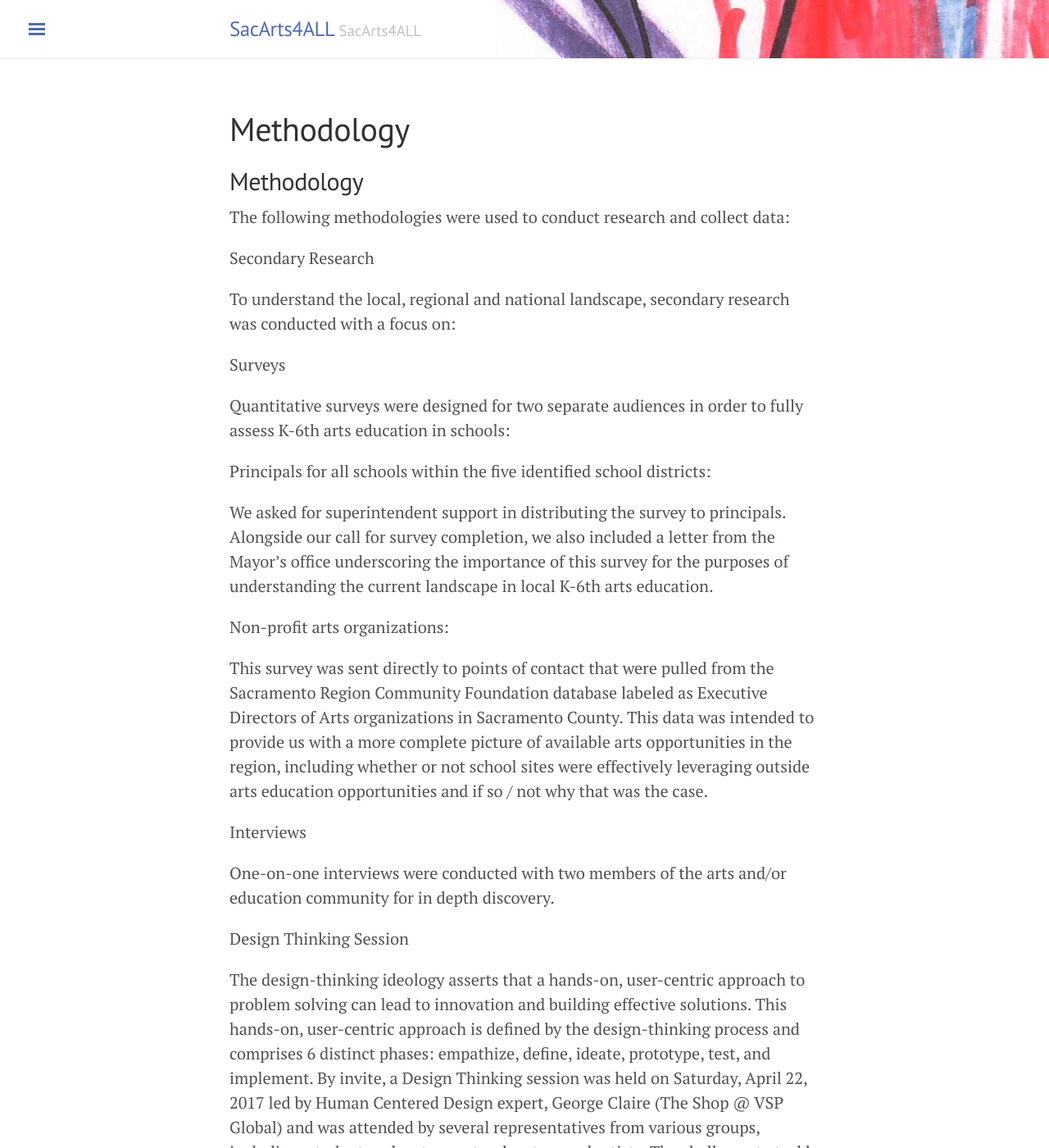
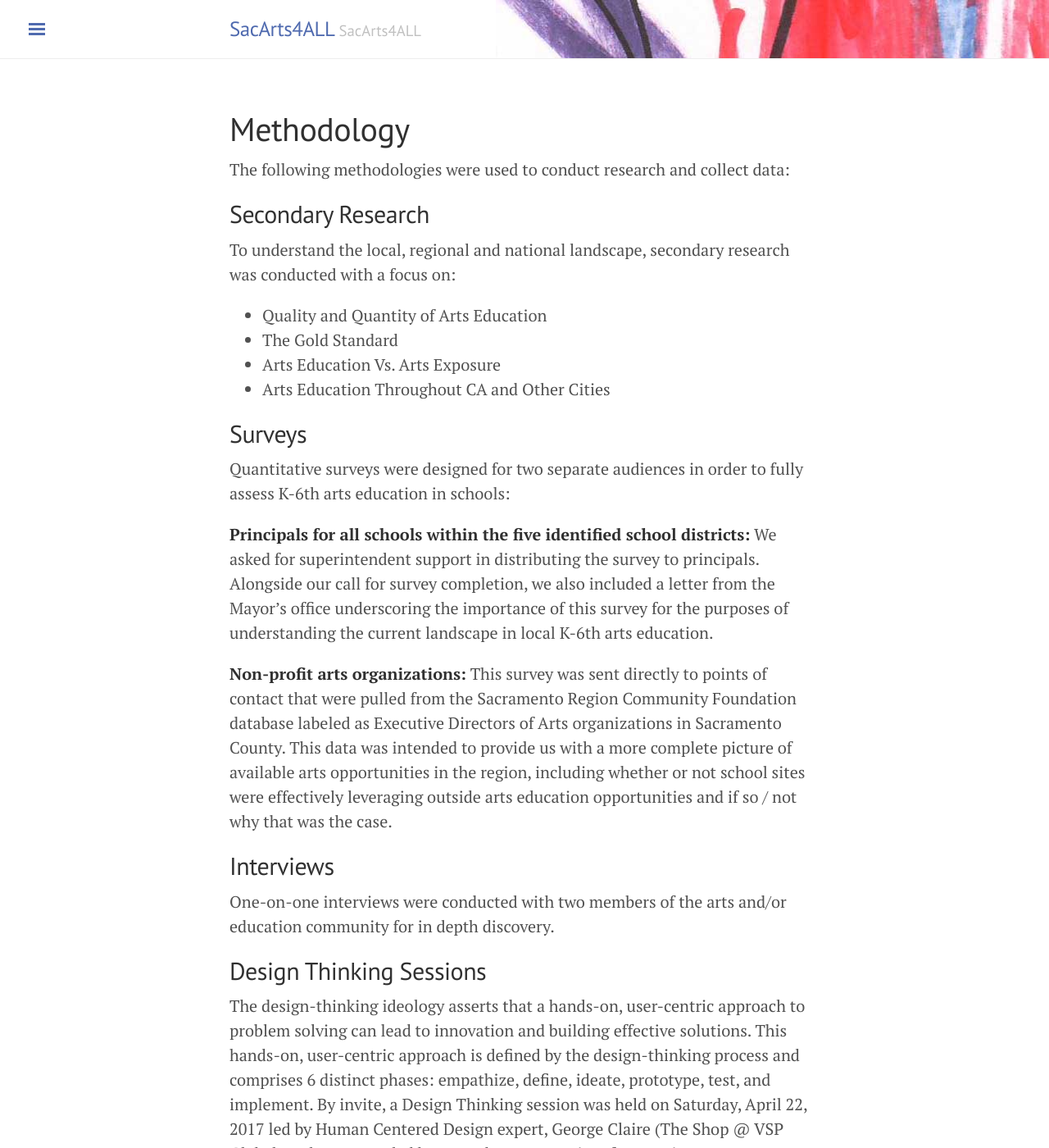
Before and after one commit to code4sac/sacarts4ALL, a Jekyll site: the page built from 1_methodology.md, in a window 1280 px wide and 1400 px high. Shown: the whole window at 82% size. Built offline with Jekyll 4.4.1, drawn with Linux system fonts in a browser that asks for light colours; some of the changed lines change nothing that is shown; some of the changed text lies outside the part shown.

Commit message:
methodlogy

```diff
--- a/1_methodology.md
+++ b/1_methodology.md
@@ -3,69 +3,37 @@ layout: page
 title: Methodology
 permalink: /methodology/
 ---
-## Methodology
-
 
 The following methodologies were used to conduct research and collect data:
 
-Secondary Research
-
+## Secondary Research
 To understand the local, regional and national landscape, secondary research was conducted with a focus on:
 
-Surveys
+* Quality and Quantity of Arts Education
+* The Gold Standard
+* Arts Education Vs. Arts Exposure
+* Arts Education Throughout CA and Other Cities
+
+## Surveys
 
 Quantitative surveys were designed for two separate audiences in order to fully assess K-6th arts education in schools:
 
-Principals for all   schools within the five identified school districts:
-
+**Principals for all schools within the five identified school districts:**
 We asked for superintendent support in distributing the survey to principals. Alongside our call for survey completion, we also included a letter from the Mayor’s office underscoring the importance of this survey for the purposes of understanding the current landscape in local K-6th arts education.
 
-Non-profit arts organizations:
-
+**Non-profit arts organizations:**
 This survey was sent directly to points of contact that were pulled from the Sacramento Region Community Foundation database labeled as Executive Directors of Arts organizations in Sacramento County. This data was intended to provide us with a more complete picture of available arts opportunities in the region, including whether or not school sites were effectively leveraging outside arts education opportunities and if so / not why that was the case.
 
-Interviews
+## Interviews
 
 One-on-one interviews were conducted with two members of the arts and/or education community for in depth discovery.
 
-Design Thinking Session
+## Design Thinking Sessions
 
-The design-thinking ideology asserts that a hands-on, user-centric approach to problem solving can lead to innovation and building effective solutions. This hands-on, user-centric approach is defined by the design-thinking process and comprises 6 distinct phases: empathize, define, ideate, prototype, test, and implement. By invite, a Design Thinking session was held on Saturday, April 22, 2017 led by Human Centered Design expert, George Claire (The Shop @ VSP Global) and was attended by several representatives from various groups, including: students, educators, arts educators and artists. The challenge to tackle for the groups was: “How Might We Bring Art To Every Child”.
-
-
-
-
-<!--
-This play will include a numeric score card that will assess a Department's current assets and capabilities—including technology and human resources–to leverage their data to help formulate program or policy solutions.
-
-* What data do you currently collect?
-* What technology can you leverage?
-* What data analytics tools do you have available within the Department or Agency?
-* What established processes can you leverage?
-
-The goal is to look at existing capabilities to address the problems or issues outlined.
-
-The capability assessment will help facilitate a conversation within the Department  to help catalog the various resources available in order to address the problems identified in the objective assessment.
-
->Assess the Department's readiness by **identifying the gaps and needs** in order to operationalize the data strategy.
-
-![CHHS Governance Resources]({{ site.baseurl }}/assets/images/00_figure05.png "CHHS Governance Resources")
-
-1. How do **programs or stakeholders** use data currently? What do they do with it? How do they use it to make decisions or produce products for external stakeholders?
-2. What are **limits** to either the data or the implementation solution?
-3. What are the **risks/issues** with the current data? What value is not being realized?
-4. Identify the current workflow for **collecting, processing, and publishing** data. Are there dependencies to collecting, processing, and publishing the data?
-
-![How do you assess readiness?]({{ site.baseurl }}/assets/images/02_figure01.png "How do you assess readiness?")
-
->To give an even deeper look at these strategies, Departments share how they’ve put them to use in different scenarios and for different efforts.
-
-[![Action Item]({{ site.baseurl }}/assets/images/02_figure02.png "Action Item")]({{ site.baseurl }}/action_items)
-
--->
+The design-thinking ideology asserts that a hands-on, user-centric approach to problem solving can lead to innovation and building effective solutions. This hands-on, user-centric approach is defined by the design-thinking process and comprises 6 distinct phases: empathize, define, ideate, prototype, test, and implement. By invite, a Design Thinking session was held on Saturday, April 22, 2017 led by Human Centered Design expert, George Claire (The Shop @ VSP Global) and was attended by several representatives from various groups, including: students, educators, arts educators and artists. The challenge to tackle for the groups was: **“How Might We Bring Art To Every Child”**.
 
 <!-- Pagination -->
 <div class="pagination">
-  <a class="pagination-item older" href="{{ site.baseurl }}/">&laquo; Prev</a>
-  <a class="pagination-item newer" href="{{ site.baseurl }}/secondary_research">Next &raquo;</a>
+  <a class="pagination-item older" href="{{ site.baseurl }}/define">&laquo; Prev</a>
+  <a class="pagination-item newer" href="{{ site.baseurl }}/implement">Next &raquo;</a>
 </div>
```
